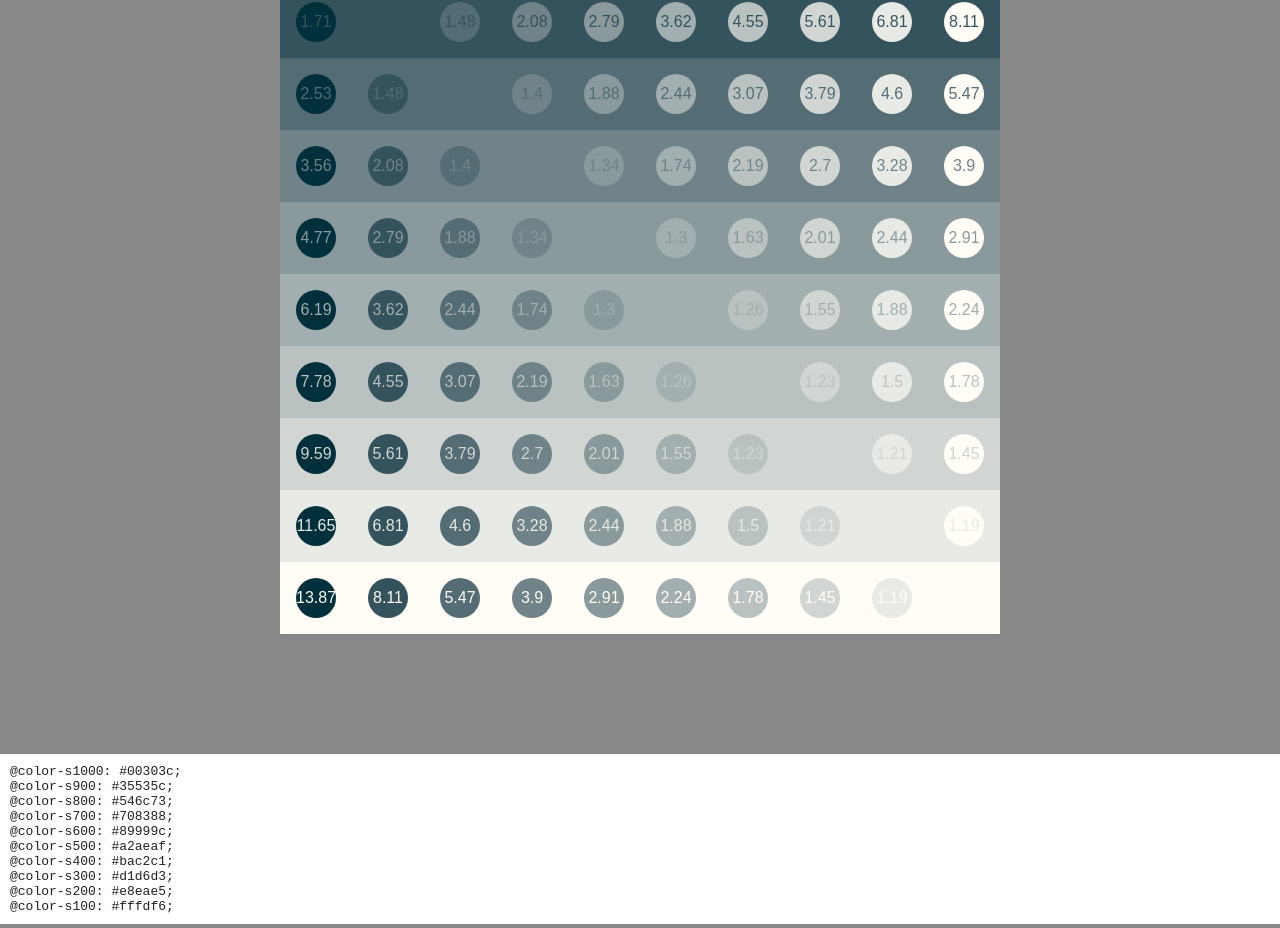
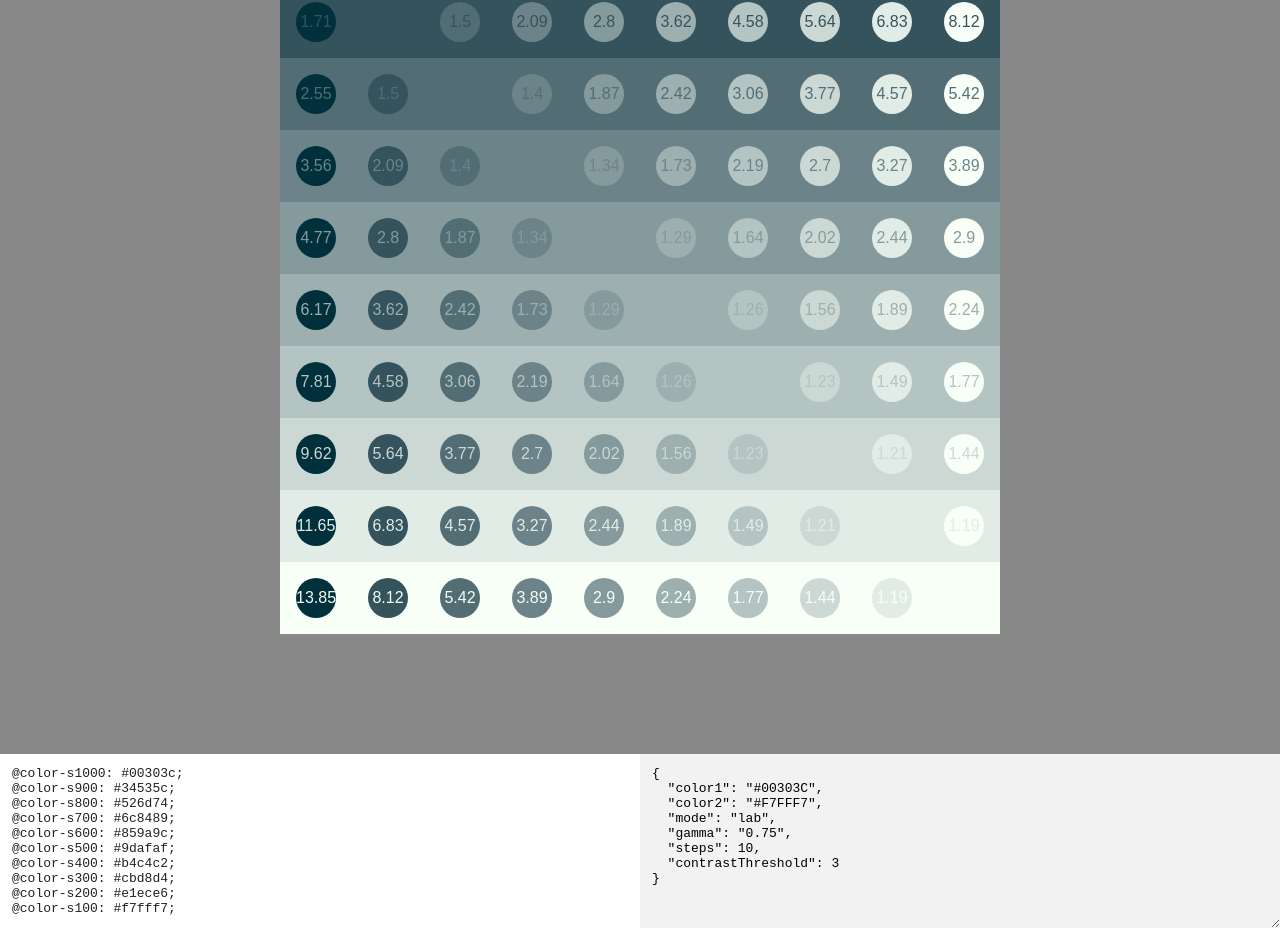
Before and after one commit to salmiak/colorrangecreator, a Vue app: page / in a window 1280 px wide. Shown: the part 156-1084 px from the top of the page. Built offline with nearby package versions, Linux system fonts and the light colour scheme.

Commit message:
Added export settings as json

```diff
--- a/src/App.vue
+++ b/src/App.vue
@@ -28,7 +28,8 @@
     </ul>
 
     <div class="code">
-      <div v-for="(color, index) in colorRange" :key="index">@color-s{{colorRange.length-index}}00: {{color}};</div>
+      <div><div v-for="(color, index) in colorRange" :key="index">@color-s{{colorRange.length-index}}00: {{color}};</div></div>
+      <textarea v-model="dataAsJSON" :class="{'is-valid': validJson}"></textarea>
     </div>
   </div>
 </template>
@@ -42,11 +43,12 @@ export default {
   data() {
     return {
       color1: '#00303C',
-      color2: '#FFFDF6',
+      color2: '#F7FFF7',
       mode: 'lab',
       gamma: '0.75',
       steps: 10,
-      contrastThreshold: 3
+      contrastThreshold: 3,
+      validJson: true
     }
   },
   components: {
@@ -76,6 +78,35 @@ export default {
         cObj.correctLightness()
       }
       return cObj.colors(this.steps)
+    },
+    dataAsJSON: {
+      get: function() {
+        return JSON.stringify({
+          color1: this.color1,
+          color2: this.color2,
+          mode: this.mode,
+          gamma: this.gamma,
+          steps: this.steps,
+          contrastThreshold: this.contrastThreshold
+        }, undefined, 2)
+      },
+      set(newValue) {
+        var newValueParsed = undefined
+        try {
+          newValueParsed = JSON.parse(newValue)
+        } catch(e) {
+          this.validJson = false
+        }
+        if (newValueParsed) {
+          this.color1 =  newValueParsed.color1
+          this.color2 =  newValueParsed.color2
+          this.mode =  newValueParsed.mode
+          this.gamma =  newValueParsed.gamma
+          this.steps =  newValueParsed.steps
+          this.contrastThreshold =  newValueParsed.contrastThreshold
+          this.validJson = true
+        }
+      }
     }
   }
 }
@@ -138,7 +169,24 @@ ul {
   text-align: left;
   background: #fff;
   color: #222;
-  padding: 10px;
+  padding: 0px;
   margin-top: 80px;
+  display: flex;
+  align-content: stretch;
+  justify-content: space-between;
+}
+.code > * {
+  width: 50%;
+  font-family: inherit;
+  font-size: inherit;
+  margin: 0;
+  border: 0;
+  padding: .75rem;
+}
+.code textarea {
+  background: pink;
+}
+.code textarea.is-valid {
+  background:  #F2F2F2;
 }
 </style>
```
